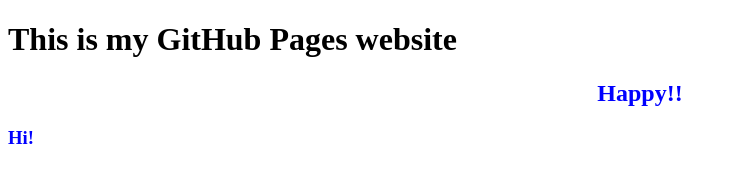
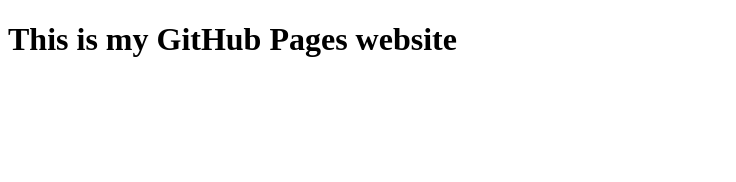
Before and after one commit to Nabhan1234/Nabhan1234.github.io, a plain HTML site: page index.html in a window 1280 px wide. Shown: the whole page, without its empty margins (0-736 px from the left). Drawn offline with Linux system fonts and the light colour scheme.

Commit message:
I have removed the H2 and H3

```diff
--- a/index.html
+++ b/index.html
@@ -5,7 +5,5 @@
 </head>
 <body>
 <h1>This is my GitHub Pages website</h1>
-<h2 style="color:blue;text-align:center">Happy!!</h2>
-  <h3 style="color:blue">Hi!</h3>
 </body>
 </html>
```
